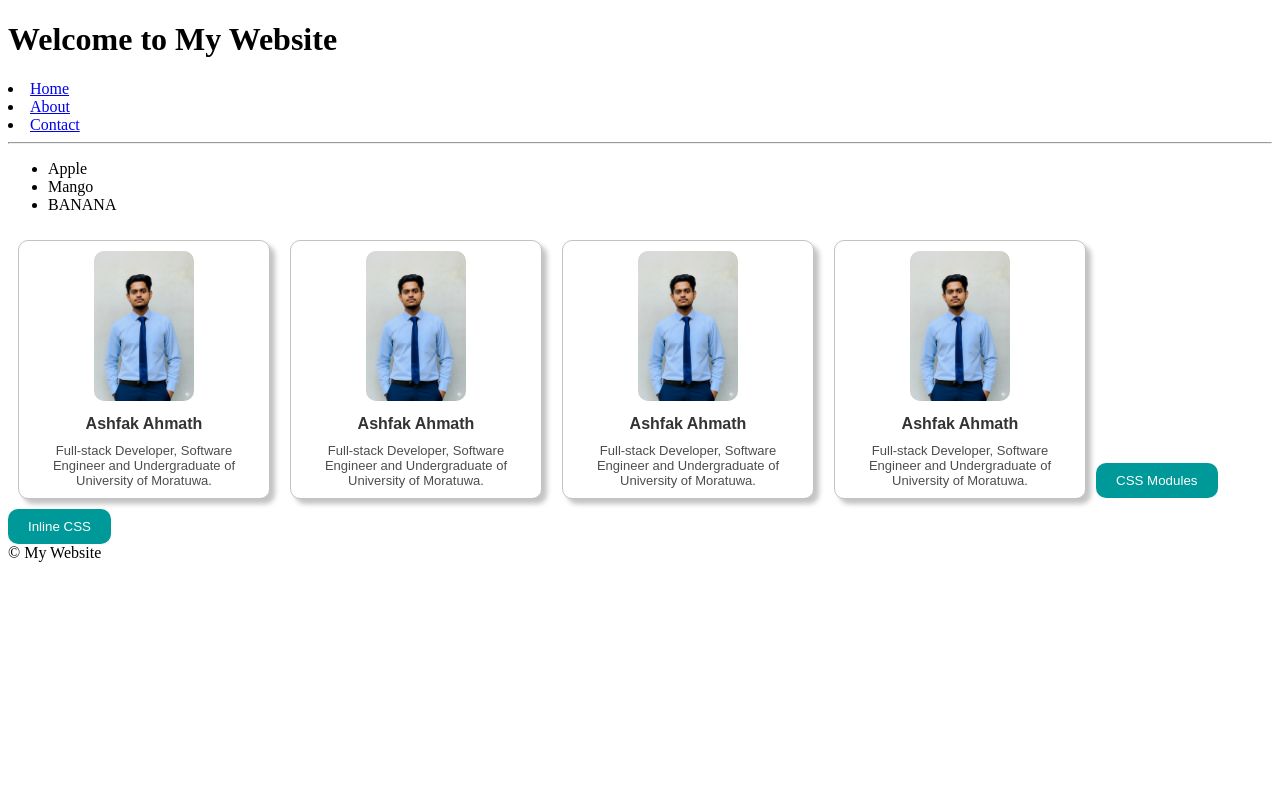
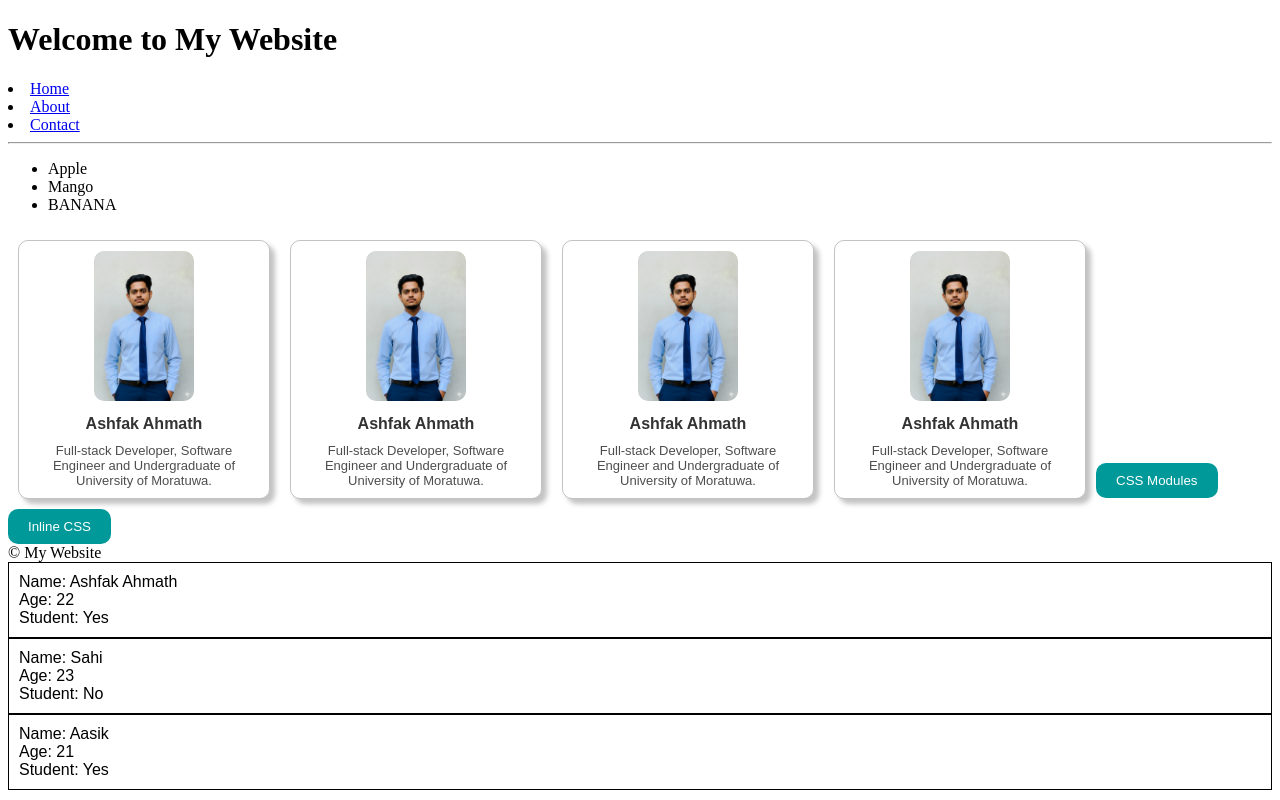
Before and after one commit to AshfakAhmath/react-learning, a React (Vite) app in the folder react-learning/: page / in a window 1280 px wide. Built offline with nearby package versions, Linux system fonts and the light colour scheme.

Commit message:
Add Student component and styles, integrate into App component

```diff
--- a/react-learning/src/App.jsx
+++ b/react-learning/src/App.jsx
@@ -4,6 +4,7 @@
 import Food from "./Food";
 import Footer from "./Footer";
 import Header from "./Header";
+import Student from "./Student";
 
 function App() {
   return (
@@ -17,6 +18,9 @@
       <Button />
       <Button1 />
       <Footer />
+      <Student name="Ashfak Ahmath" age={22} isStudent={true} />
+      <Student name="Sahi" age={23} isStudent={false} />
+      <Student name="Aasik" age={21} isStudent={true} />
     </>
   );
 }
--- /dev/null
+++ b/react-learning/src/Student.jsx
@@ -0,0 +1,11 @@
+function Student(props) {
+  return (
+    <div className="student">
+      <p>Name: {props.name}</p>
+      <p>Age: {props.age}</p>
+      <p>Student: {props.isStudent ? "Yes" : "No"}</p>
+    </div>
+  );
+}
+
+export default Student;
--- a/react-learning/src/index.css
+++ b/react-learning/src/index.css
@@ -29,3 +29,13 @@
   margin: 0;
   color: hsl(0, 0%, 30%);
 }
+
+.student{
+  border: 1px black solid;
+  padding: 10px;
+  font-family: Arial, Helvetica, sans-serif;
+}
+
+.student p{
+  margin: 0;
+}
```
